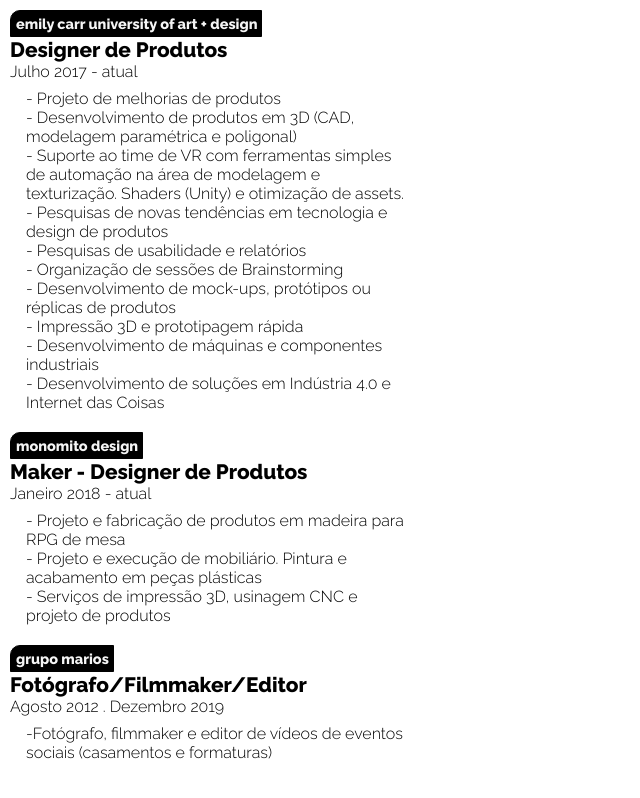
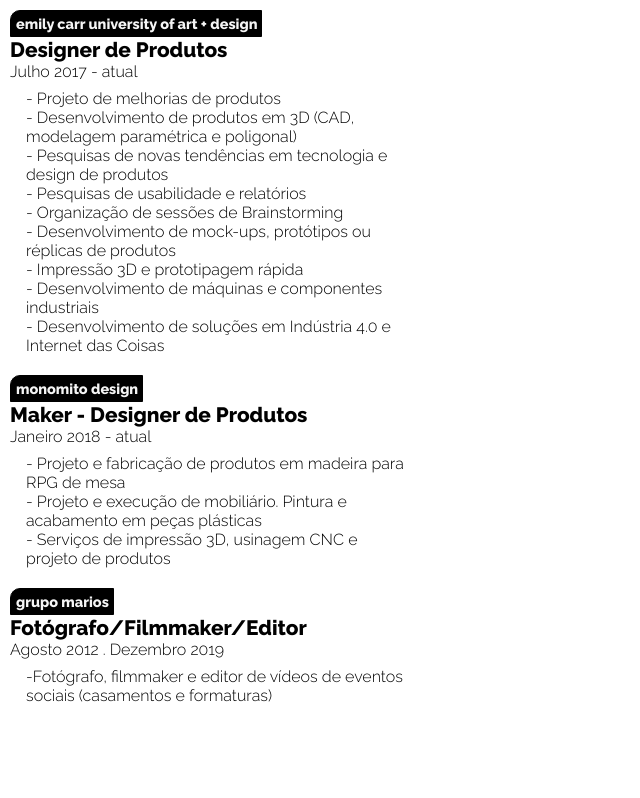
Before and after one commit to GabrielPalmas/gabrielpalmas.github.io, a plain HTML site: page index.html in a window 1280 px wide. Shown: the whole page, without its empty margins (0-640 px from the left). Drawn offline with Linux system fonts and the light colour scheme.

Commit message:
Update index.html

```diff
--- a/index.html
+++ b/index.html
@@ -15,7 +15,7 @@
         <p class="descricao">
             - Projeto de melhorias de produtos<br>
             - Desenvolvimento de produtos em 3D (CAD, modelagem paramétrica e poligonal)<br>
-            - Suporte ao time de VR com ferramentas simples de automação na área de modelagem e texturização. Shaders (Unity) e otimização de assets.<br>
+            <!-- - Suporte ao time de VR com ferramentas simples de automação na área de modelagem e texturização. Shaders (Unity) e otimização de assets.<br>  -->
             - Pesquisas de novas tendências em tecnologia e design de produtos<br>
             - Pesquisas de usabilidade e relatórios<br>
             - Organização de sessões de Brainstorming <br>
```
